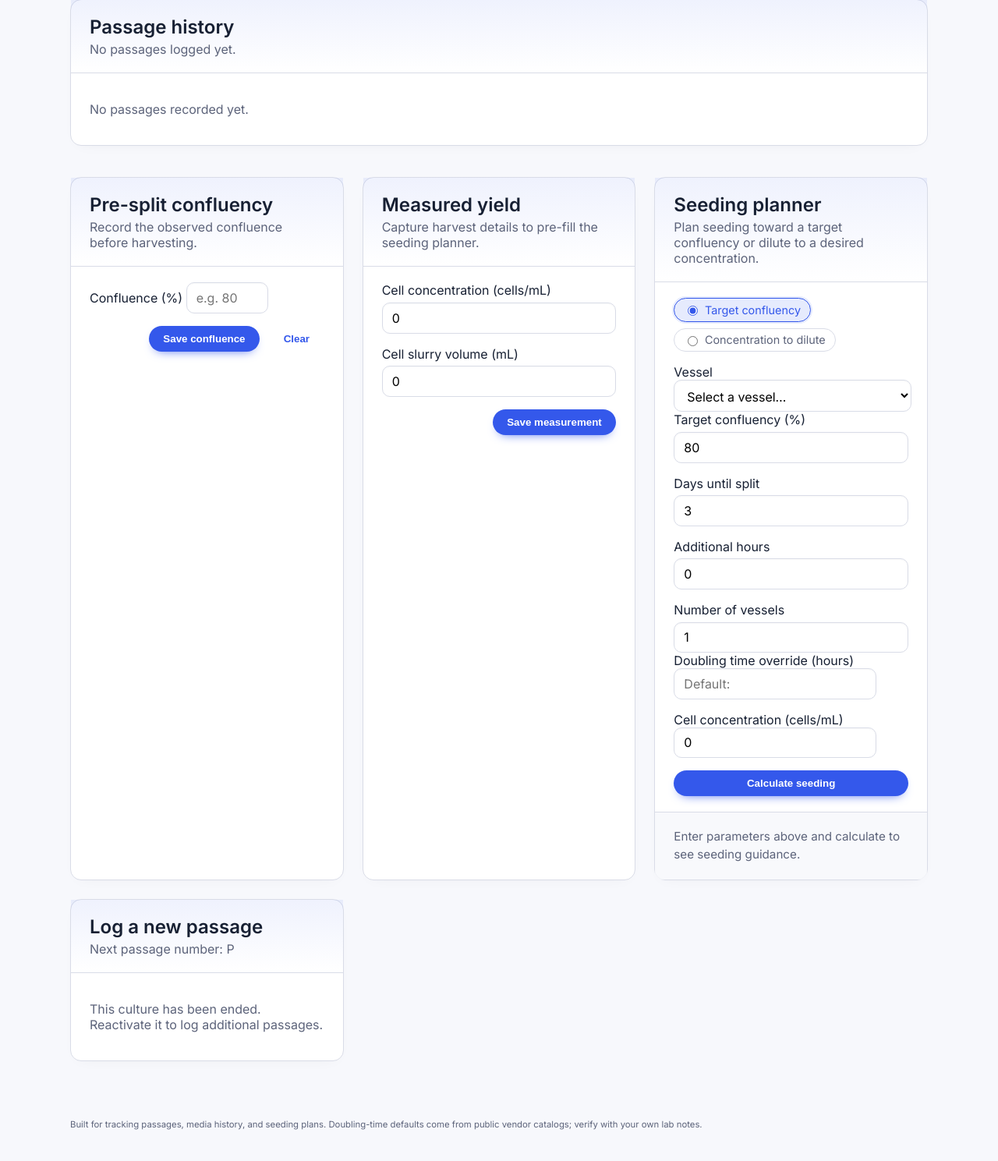
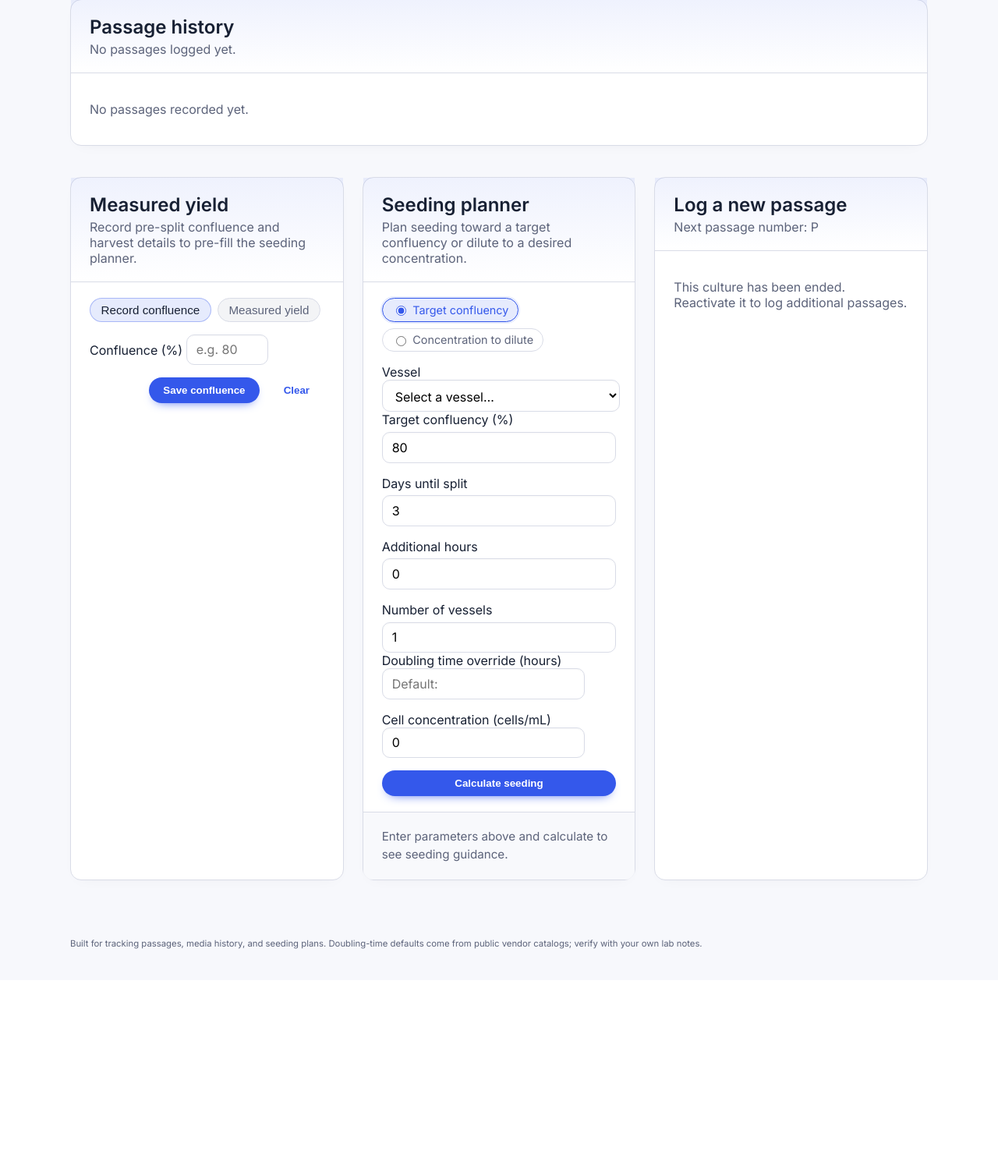
Before and after one commit to cyeunghl/cellSplitter, a Flask app: template templates/culture_detail.html in a window 1280 px wide. Shown: the part 184-1673 px from the top of the page at 78% size. After the commit the page ends 1401 px from the top, so only its background shows below. Run offline with Flask 3, Linux system fonts and the light colour scheme; the template is opened without the code that fills it: values that come from a table or form of the project are taken from there, others are empty.

Commit message:
Add confluence tab and bulk integration

```diff
--- a/app.py
+++ b/app.py
@@ -658,6 +658,13 @@ def add_passage(culture_id: int):
                 return redirect(url_for("view_culture", culture_id=culture.id))
             pre_split_value = rounded
 
+    pre_split_for_new = None
+    if pre_split_value is not None:
+        if last_passage is not None:
+            last_passage.pre_split_confluence_percent = pre_split_value
+        else:
+            pre_split_for_new = pre_split_value
+
     passage = Passage(
         culture=culture,
         passage_number=culture.next_passage_number,
@@ -670,7 +677,7 @@ def add_passage(culture_id: int):
         vessels_used=vessels_used,
         seeded_cells=seeded_cells,
         measured_yield_cells=measured_yield_cells,
-        pre_split_confluence_percent=pre_split_value,
+        pre_split_confluence_percent=pre_split_for_new,
     )
     db.session.add(passage)
 
@@ -724,9 +731,12 @@ def record_measurement(culture_id: int):
 @app.route("/culture/<int:culture_id>/confluence", methods=["POST"])
 def record_confluence(culture_id: int):
     culture = Culture.query.get_or_404(culture_id)
+    latest_passage = culture.latest_passage
 
     if request.form.get("clear"):
         culture.pre_split_confluence_percent = None
+        if latest_passage is not None:
+            latest_passage.pre_split_confluence_percent = None
         db.session.commit()
         flash(f"Cleared confluence entry for '{culture.name}'.", "info")
         return redirect(url_for("view_culture", culture_id=culture.id))
@@ -752,6 +762,8 @@ def record_confluence(culture_id: int):
         return redirect(url_for("view_culture", culture_id=culture.id))
 
     culture.pre_split_confluence_percent = rounded
+    if latest_passage is not None:
+        latest_passage.pre_split_confluence_percent = rounded
     db.session.commit()
 
     flash(
@@ -1045,6 +1057,42 @@ def record_bulk_harvest():
 
         measured_concentration = parse_numeric(entry.get("measured_cell_concentration"))
         measured_volume = parse_numeric(entry.get("measured_slurry_volume_ml"))
+        pre_split_value: Optional[int] = None
+
+        pre_split_raw = entry.get("pre_split_confluence_percent")
+        if isinstance(pre_split_raw, str):
+            pre_split_candidate = pre_split_raw.strip()
+        else:
+            pre_split_candidate = pre_split_raw
+        if pre_split_candidate not in (None, ""):
+            numeric = parse_numeric(pre_split_candidate)
+            if numeric is None:
+                db.session.rollback()
+                return (
+                    jsonify(
+                        {
+                            "error": (
+                                f"Enter a valid pre-split confluency for culture '{culture.name}'."
+                            )
+                        }
+                    ),
+                    400,
+                )
+            rounded = int(round(numeric))
+            if rounded < 0 or rounded > 100:
+                db.session.rollback()
+                return (
+                    jsonify(
+                        {
+                            "error": (
+                                "Confluency should be between 0 and 100% for "
+                                f"culture '{culture.name}'."
+                            )
+                        }
+                    ),
+                    400,
+                )
+            pre_split_value = rounded
 
         if measured_concentration is None or measured_concentration <= 0:
             db.session.rollback()
@@ -1069,6 +1117,11 @@ def record_bulk_harvest():
 
         culture.measured_cell_concentration = measured_concentration
         culture.measured_slurry_volume_ml = measured_volume
+        if pre_split_value is not None:
+            culture.pre_split_confluence_percent = pre_split_value
+            latest_passage = culture.latest_passage
+            if latest_passage is not None:
+                latest_passage.pre_split_confluence_percent = pre_split_value
 
         measured_yield_cells = measured_concentration * measured_volume
 
@@ -1080,6 +1133,7 @@ def record_bulk_harvest():
                 "measured_yield_cells": measured_yield_cells,
                 "measured_yield_millions": measured_yield_cells / 1_000_000,
                 "measured_yield_display": format_cells(measured_yield_cells),
+                "pre_split_confluence_percent": pre_split_value,
             }
         )
 
@@ -1142,6 +1196,8 @@ def create_bulk_passages():
                 db.session.rollback()
                 return jsonify({"error": "Confluency should be between 0 and 100%."}), 400
             pre_split_confluence_value = rounded
+        elif culture.pre_split_confluence_percent is not None:
+            pre_split_confluence_value = culture.pre_split_confluence_percent
 
         if entry.get("use_previous_media") and last_passage:
             media = last_passage.media
@@ -1195,6 +1251,13 @@ def create_bulk_passages():
                     * culture.measured_slurry_volume_ml
                 )
 
+        pre_split_for_new = None
+        if pre_split_confluence_value is not None:
+            if last_passage is not None:
+                last_passage.pre_split_confluence_percent = pre_split_confluence_value
+            else:
+                pre_split_for_new = pre_split_confluence_value
+
         passage = Passage(
             culture=culture,
             passage_number=passage_number,
@@ -1207,7 +1270,7 @@ def create_bulk_passages():
             vessels_used=vessels_used,
             seeded_cells=seeded_cells,
             measured_yield_cells=measured_yield_cells,
-            pre_split_confluence_percent=pre_split_confluence_value,
+            pre_split_confluence_percent=pre_split_for_new,
         )
         db.session.add(passage)
 
--- a/static/css/style.css
+++ b/static/css/style.css
@@ -182,6 +182,48 @@ a:hover {
 
 .card p {
   color: var(--text-muted);
+}
+
+.card-tabs {
+  display: flex;
+  flex-wrap: wrap;
+  gap: 0.5rem;
+  margin-bottom: 1rem;
+}
+
+.card-tab {
+  border: 1px solid var(--border);
+  background: #f3f4f6;
+  color: var(--text-muted);
+  border-radius: 999px;
+  padding: 0.35rem 0.85rem;
+  font-size: 0.95rem;
+  cursor: pointer;
+  transition: background 0.15s ease, color 0.15s ease, border-color 0.15s ease,
+    box-shadow 0.15s ease;
+}
+
+.card-tab.is-active {
+  background: rgba(52, 88, 235, 0.12);
+  color: var(--text);
+  border-color: rgba(52, 88, 235, 0.35);
+}
+
+.card-tab:focus-visible {
+  outline: none;
+  box-shadow: 0 0 0 3px rgba(52, 88, 235, 0.2);
+}
+
+.harvest-panel {
+  margin-top: 0.5rem;
+}
+
+.harvest-panel[hidden] {
+  display: none;
+}
+
+.harvest-panel .form {
+  margin-top: 0.5rem;
 }
 
 .button {
--- a/static/js/app.js
+++ b/static/js/app.js
@@ -188,6 +188,65 @@ function buildSeedingSummary(data) {
   return segments.join('\n');
 }
 
+function attachHarvestTabs() {
+  const tabContainer = document.querySelector('[data-harvest-tabs]');
+  if (!tabContainer) {
+    return;
+  }
+  const root = tabContainer.closest('[data-harvest-container]') || tabContainer.parentElement;
+  if (!root) {
+    return;
+  }
+  const tabs = Array.from(tabContainer.querySelectorAll('[data-harvest-tab]'));
+  if (!tabs.length) {
+    return;
+  }
+  const sections = new Map();
+  tabs.forEach((tab) => {
+    const target = tab.dataset.harvestTab;
+    if (!target) {
+      return;
+    }
+    const section = root.querySelector(`[data-harvest-section="${target}"]`);
+    if (section) {
+      sections.set(target, section);
+    }
+  });
+  if (!sections.size) {
+    return;
+  }
+
+  const setActive = (targetName) => {
+    let resolved = targetName;
+    if (!resolved || !sections.has(resolved)) {
+      resolved = tabs[0]?.dataset.harvestTab;
+    }
+    if (!resolved || !sections.has(resolved)) {
+      return;
+    }
+    tabs.forEach((tab) => {
+      const isActive = tab.dataset.harvestTab === resolved;
+      tab.classList.toggle('is-active', isActive);
+      tab.setAttribute('aria-selected', isActive ? 'true' : 'false');
+      tab.setAttribute('tabindex', isActive ? '0' : '-1');
+    });
+    sections.forEach((section, key) => {
+      const isActive = key === resolved;
+      section.hidden = !isActive;
+      section.setAttribute('aria-hidden', isActive ? 'false' : 'true');
+    });
+  };
+
+  const defaultTab = tabContainer.dataset.defaultTab || tabs[0]?.dataset.harvestTab;
+  setActive(defaultTab);
+
+  tabs.forEach((tab) => {
+    tab.addEventListener('click', () => {
+      setActive(tab.dataset.harvestTab);
+    });
+  });
+}
+
 function attachMediaCheckboxHandler() {
   const checkbox = document.querySelector('#use-previous-media');
   const mediaField = document.querySelector('#media-field');
@@ -1008,6 +1067,23 @@ function initBulkProcessing() {
         vesselMeta.textContent = `Last vessel: ${culture.latest_vessel_name}`;
         cultureCell.appendChild(vesselMeta);
       }
+
+      const confluenceCell = row.insertCell();
+      const confluenceLabel = document.createElement('label');
+      const confluenceSpan = document.createElement('span');
+      confluenceSpan.textContent = 'Pre-split confluence (%)';
+      confluenceLabel.appendChild(confluenceSpan);
+      const confluenceInput = document.createElement('input');
+      confluenceInput.type = 'number';
+      confluenceInput.min = '0';
+      confluenceInput.max = '100';
+      confluenceInput.step = '1';
+      confluenceInput.className = 'bulk-harvest-confluence';
+      if (culture.pre_split_confluence_percent != null) {
+        confluenceInput.value = String(culture.pre_split_confluence_percent);
+      }
+      confluenceLabel.appendChild(confluenceInput);
+      confluenceCell.appendChild(confluenceLabel);
 
       const concCell = row.insertCell();
       const concLabel = document.createElement('label');
@@ -1782,6 +1858,9 @@ function initBulkProcessing() {
         if (record.measured_slurry_volume_ml != null) {
           culture.default_slurry_volume_ml = record.measured_slurry_volume_ml;
         }
+        if (Object.prototype.hasOwnProperty.call(record, 'pre_split_confluence_percent')) {
+          culture.pre_split_confluence_percent = record.pre_split_confluence_percent;
+        }
       }
     });
   };
@@ -1839,6 +1918,7 @@ function initBulkProcessing() {
         if (record.measured_slurry_volume_ml != null) {
           culture.default_slurry_volume_ml = record.measured_slurry_volume_ml;
         }
+        culture.pre_split_confluence_percent = null;
       }
     });
   };
@@ -1935,10 +2015,36 @@ function initBulkProcessing() {
         const name = culture ? culture.name : `Culture ${id}`;
         const concInput = row.querySelector('.bulk-harvest-concentration');
         const volInput = row.querySelector('.bulk-harvest-volume');
+        const confluenceInput = row.querySelector('.bulk-harvest-confluence');
         const concValue = concInput ? concInput.value.trim() : '';
         const volValue = volInput ? volInput.value.trim() : '';
+        const confluenceValue = confluenceInput ? confluenceInput.value.trim() : '';
         const concNumber = parseNumericInput(concValue);
         const volNumber = parseNumericInput(volValue);
+        let confluenceRounded = null;
+        if (confluenceValue) {
+          const confluenceNumber = parseNumericInput(confluenceValue);
+          if (confluenceNumber === null) {
+            hasError = true;
+            showStatus(
+              harvestStatus,
+              `Enter a valid pre-split confluence for ${name}.`,
+              'error'
+            );
+            return;
+          }
+          const rounded = Math.round(confluenceNumber);
+          if (rounded < 0 || rounded > 100) {
+            hasError = true;
+            showStatus(
+              harvestStatus,
+              `Pre-split confluence for ${name} should be between 0 and 100%.`,
+              'error'
+            );
+            return;
+          }
+          confluenceRounded = rounded;
+        }
         if (!concValue || concNumber === null || concNumber <= 0) {
           hasError = true;
           showStatus(
@@ -1953,11 +2059,15 @@ function initBulkProcessing() {
           showStatus(harvestStatus, `Enter a valid slurry volume for ${name}.`, 'error');
           return;
         }
-        entries.push({
+        const entry = {
           culture_id: id,
           measured_cell_concentration: concNumber,
           measured_slurry_volume_ml: volNumber,
-        });
+        };
+        if (confluenceRounded !== null) {
+          entry.pre_split_confluence_percent = confluenceRounded;
+        }
+        entries.push(entry);
       });
       if (hasError || !entries.length) {
         return;
@@ -2060,6 +2170,7 @@ function initBulkProcessing() {
 
 
 document.addEventListener('DOMContentLoaded', () => {
+  attachHarvestTabs();
   attachMediaCheckboxHandler();
   attachPassageLabelCopyHandler();
   attachModeSwitcher();
--- a/templates/culture_detail.html
+++ b/templates/culture_detail.html
@@ -135,11 +135,49 @@
     <div class="grid">
       <article class="card">
         <header class="card-header">
-          <h2>Pre-split confluency</h2>
-          <p>Record the observed confluence before harvesting.</p>
+          <h2>Measured yield</h2>
+          <p>Record pre-split confluence and harvest details to pre-fill the seeding planner.</p>
         </header>
+        <div class="card-body" data-harvest-container>
+          <div
+            class="card-tabs"
+            role="tablist"
+            aria-label="Harvest inputs"
+            data-harvest-tabs
+            data-default-tab="confluence"
+          >
+            <button
+              type="button"
+              class="card-tab is-active"
+              role="tab"
+              id="harvest-tab-confluence"
+              aria-controls="harvest-panel-confluence"
+              aria-selected="true"
+              data-harvest-tab="confluence"
+            >
+              Record confluence
+            </button>
+            <button
+              type="button"
+              class="card-tab"
+              role="tab"
+              id="harvest-tab-measurement"
+              aria-controls="harvest-panel-measurement"
+              aria-selected="false"
+              data-harvest-tab="measurement"
+            >
+              Measured yield
+            </button>
+          </div>
+          <div
+            class="harvest-panel"
+            id="harvest-panel-confluence"
+            role="tabpanel"
+            aria-labelledby="harvest-tab-confluence"
+            data-harvest-section="confluence"
+          >
             <form
-          class="card-body form"
+              class="form"
               method="post"
               action="{{ url_for('record_confluence', culture_id=culture.id) }}"
             >
@@ -165,15 +203,17 @@
                 {% endif %}
               </div>
             </form>
-      </article>
-
-      <article class="card">
-        <header class="card-header">
-          <h2>Measured yield</h2>
-          <p>Capture harvest details to pre-fill the seeding planner.</p>
-        </header>
+          </div>
+          <div
+            class="harvest-panel"
+            id="harvest-panel-measurement"
+            role="tabpanel"
+            aria-labelledby="harvest-tab-measurement"
+            data-harvest-section="measurement"
+            hidden
+          >
             <form
-          class="card-body form"
+              class="form"
               method="post"
               action="{{ url_for('record_measurement', culture_id=culture.id) }}"
               data-measurement-form
@@ -215,6 +255,8 @@
                 {% endif %}
               </div>
             </form>
+          </div>
+        </div>
       </article>
 
       <article class="card">
--- a/templates/index.html
+++ b/templates/index.html
@@ -182,6 +182,7 @@
                   <thead>
                     <tr>
                       <th scope="col">Culture</th>
+                      <th scope="col">Pre-split confluence (%)</th>
                       <th scope="col">Measured concentration (cells/mL)</th>
                       <th scope="col">Slurry volume (mL)</th>
                     </tr>
```
Lines whose indentation alone changed are shown as unchanged.
